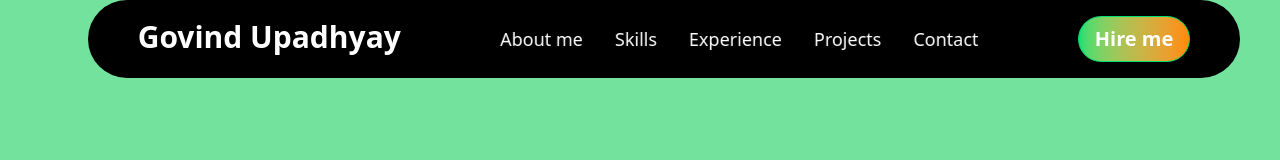
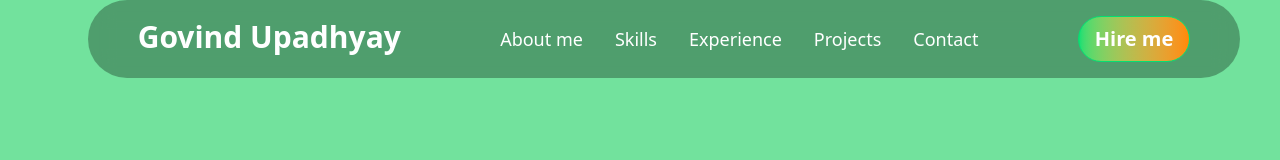
Before and after one commit to govindop07/Portfolio, a React (Vite) app: page / in a window 1280 px wide. Shown: the top 160 px of the page. Built offline with nearby package versions, Linux system fonts and the light colour scheme.

Commit message:
[Govind] updated navbar styling

```diff
--- a/src/components/navbar/NavbarLinks.jsx
+++ b/src/components/navbar/NavbarLinks.jsx
@@ -10,7 +10,7 @@ const links = [
 ];
 
 function NavbarLinks() {
-    return <ul className='flex gap-8 text-lg lg:flex-row flex-col lg:relative absolute left-[50%] top-[125%] text-center -translate-x-[50%] bg-green-300/30 backdrop-blur-lg lg:bg-black w-full'>
+    return <ul className='flex gap-8 text-lg lg:flex-row flex-col lg:relative absolute left-[50%] top-[125%] text-center bg-black/30 backdrop-blur-md lg:bg-inherit lg:backdrop-blur-none -translate-x-[50%] w-full'>
         {links.map((link, index) =>{
             return <li className='group'>
                 <Link
--- a/src/components/navbar/NavbarMain.jsx
+++ b/src/components/navbar/NavbarMain.jsx
@@ -14,7 +14,7 @@ function NavbarMain() {
 
     return (
         <nav className='flex justify-between fixed z-20 left-6 top-0 gap-4 w-[90%] sm:w-full mx-auto'>
-            <div className='mx-auto w-full max-w-[90%] lg:py-4 hidden lg:flex items-center justify-around   border-white rounded-full bg-black'>
+            <div className='mx-auto w-full max-w-[90%] lg:py-4 hidden lg:flex items-center justify-around border-white rounded-full bg-black/30 backdrop-blur-md'>
                 <NavbarLogo />
                 <div className={`${menuOpen? 'sm:block': 'hidden'} lg:block`}>
                     <NavbarLinks />
```
